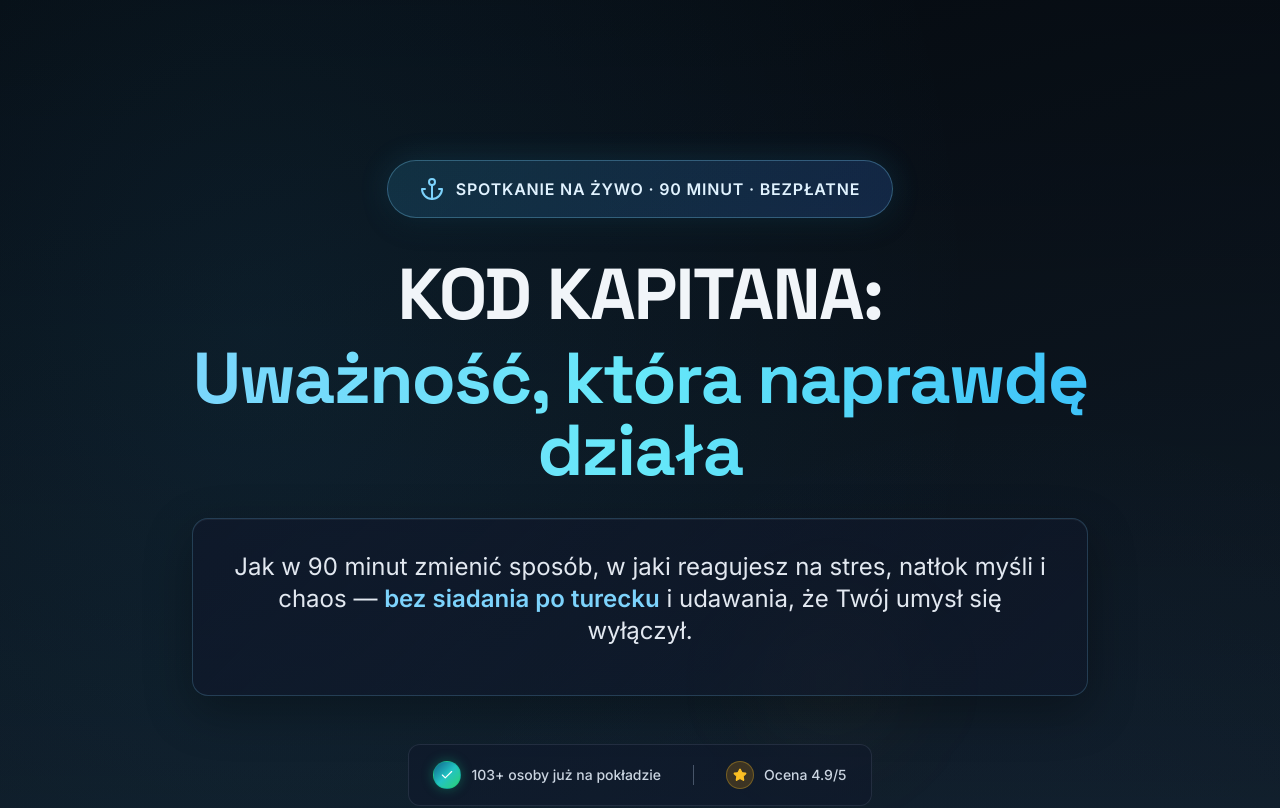
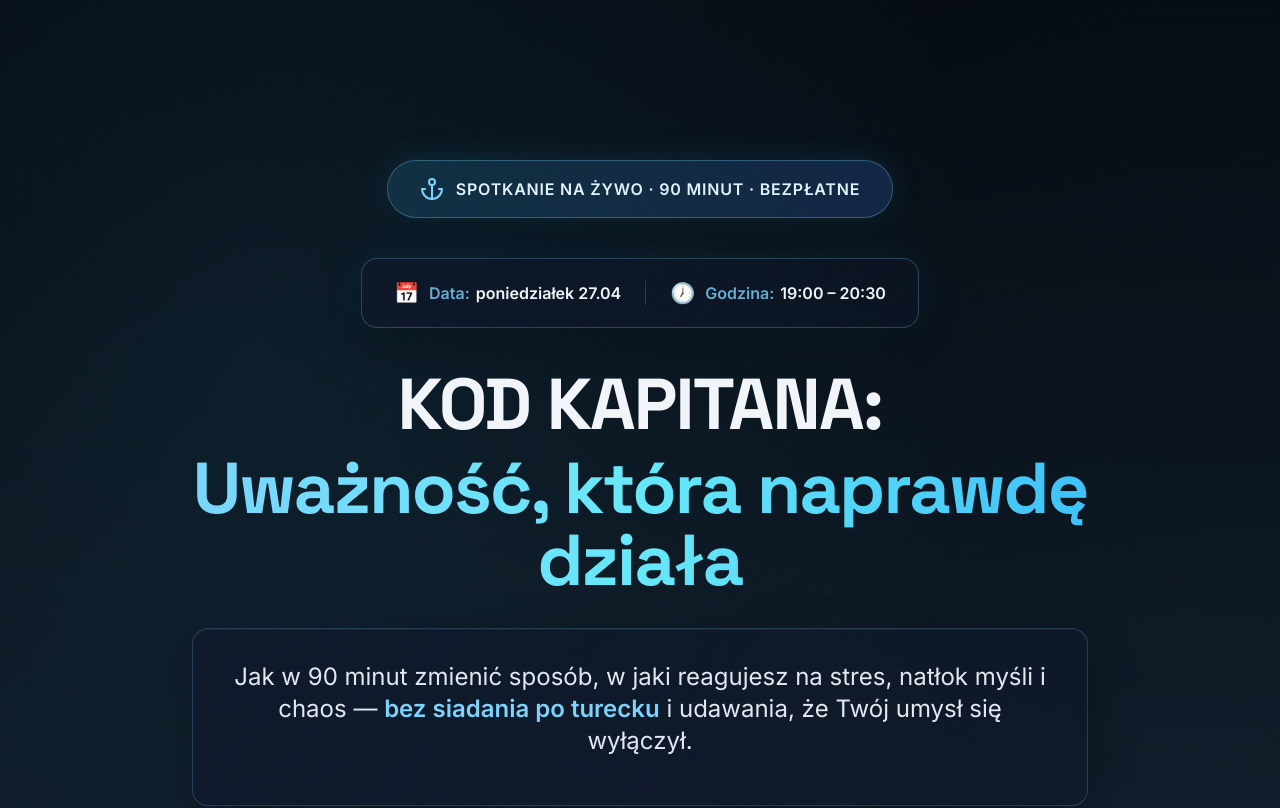
Before and after one commit to ludwikc/siadlak-com, a React (Vite) app: page /webinar/kod-kapitana in a window 1280 px wide. Shown: the top 808 px of the page. Built offline with nearby package versions, Linux system fonts and the light colour scheme.

Commit message:
Changes
Co-authored-by: ludwikc <9521799+ludwikc@users.noreply.github.com>

```diff
--- a/src/pages/WebinarKodKapitana.tsx
+++ b/src/pages/WebinarKodKapitana.tsx
@@ -48,6 +48,36 @@ export default function WebinarKodKapitana() {
                 <span className="font-semibold text-sky-100 text-xs sm:text-sm md:text-base tracking-wider uppercase">
                   Spotkanie na żywo · 90 minut · Bezpłatne
                 </span>
+              </div>
+            </div>
+
+            {/* Prominent date / time strip */}
+            <div className="flex justify-center mb-8 md:mb-10 animate-fade-in">
+              <div
+                className="flex flex-col sm:flex-row items-center gap-3 sm:gap-6 px-5 py-4 sm:px-8 sm:py-5 rounded-2xl border backdrop-blur-md"
+                style={{
+                  background:
+                    "linear-gradient(135deg, rgba(15,23,42,0.7) 0%, rgba(15,23,42,0.45) 100%)",
+                  borderColor: "rgba(125,211,252,0.25)",
+                  boxShadow:
+                    "0 12px 32px rgba(0,0,0,0.35), 0 0 40px rgba(56,189,248,0.1)",
+                }}
+              >
+                <div className="flex items-center gap-2.5 text-slate-100">
+                  <span className="text-xl" aria-hidden="true">📅</span>
+                  <span className="font-semibold text-sm sm:text-base">
+                    <span className="text-sky-300/80 mr-1.5">Data:</span>
+                    poniedziałek 27.04
+                  </span>
+                </div>
+                <div className="hidden sm:block w-px h-6 bg-slate-600/60"></div>
+                <div className="flex items-center gap-2.5 text-slate-100">
+                  <span className="text-xl" aria-hidden="true">🕖</span>
+                  <span className="font-semibold text-sm sm:text-base">
+                    <span className="text-sky-300/80 mr-1.5">Godzina:</span>
+                    19:00 – 20:30
+                  </span>
+                </div>
               </div>
             </div>
 
```
